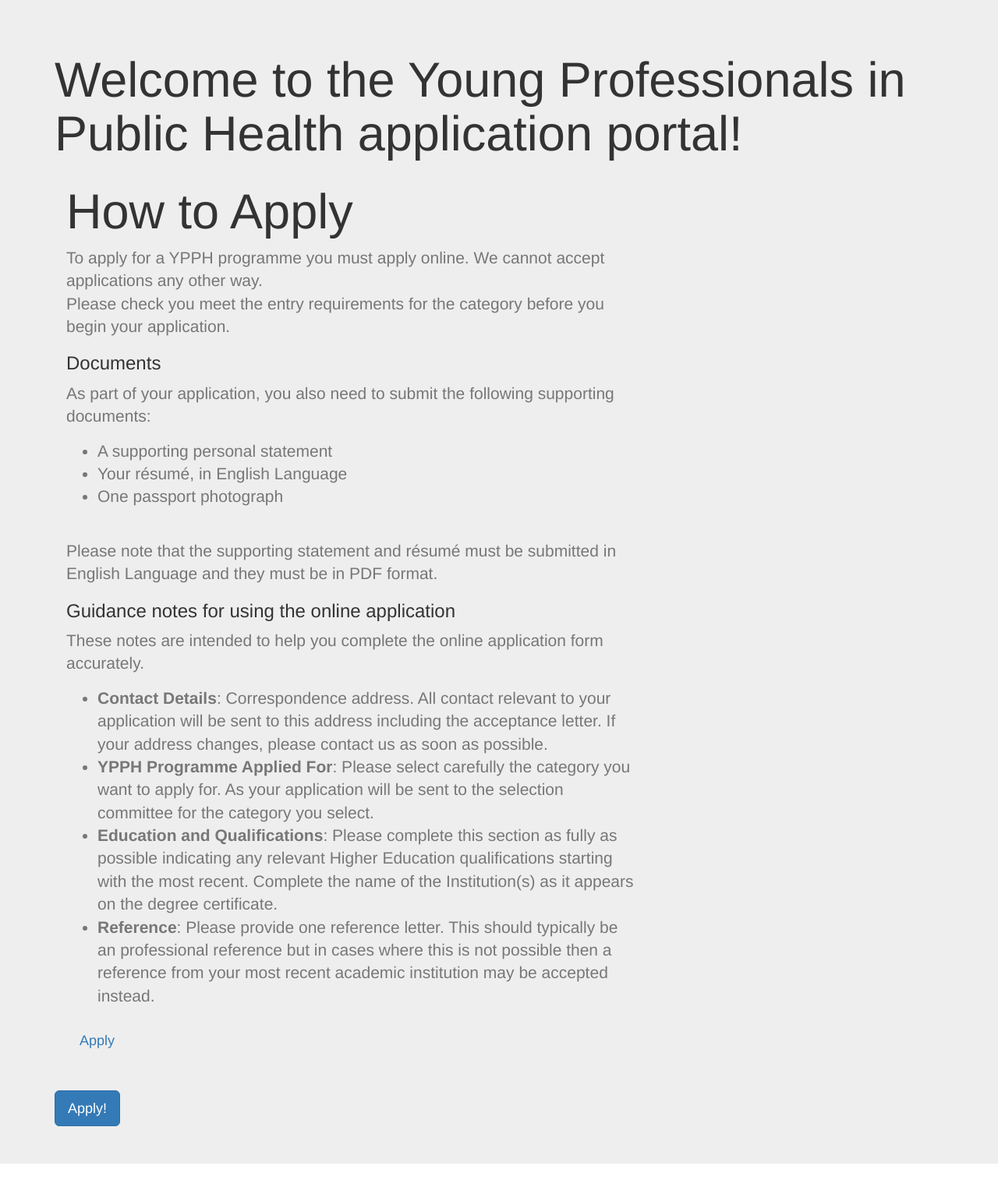
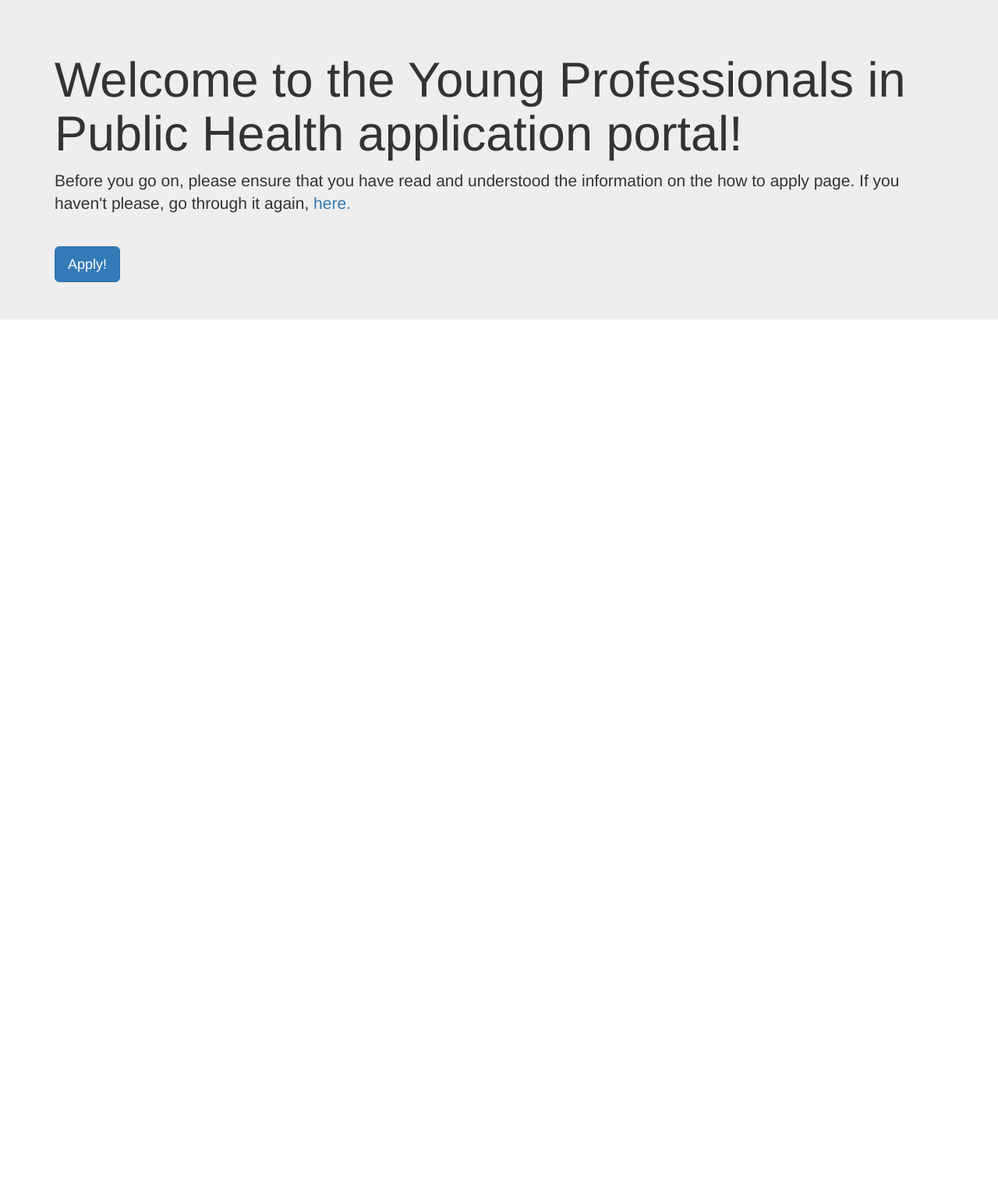
Before and after one commit to publichealth-edu/ypph-application, a Flask app: page / in a window 1280 px wide. Shown: the whole page at 78% size. After the commit the page ends 410 px from the top, so only its background shows below. Run offline with Flask 2, Linux system fonts and the light colour scheme; some libraries are stand-ins or nearby versions.

Commit message:
Update index.html

```diff
--- a/templates/index.html
+++ b/templates/index.html
@@ -9,44 +9,7 @@ Home
 <div class="jumbotron">
     <div class="container" style="padding: 2;">
       <h1 class="display-4">Welcome to the Young Professionals in Public Health application portal!</h1>
-
-        <div class="py-5">
-                <div class="container px-5">
-                    <div class="row justify-content-center">
-                        <div class="col-lg-8 col-xxl-6">
-                            <div class="text-left my-5">
-                                <h1 class="fw-bolder mb-3">How to Apply</h1>
-                                <p class="lead fw-normal text-muted mb-4">To apply for a YPPH programme you must apply online. We cannot accept applications any other way. <br>
-
-                                    Please check you meet the entry requirements for the category before you begin your application.</p>
-                                <h3 class="fw-bolder mb-3">Documents</h3>
-                                <p class="lead fw-normal text-muted mb-4">As part of your application, you also need to submit the following supporting documents:</p>
-                                <ul class="lead fw-normal text-muted mb-4">
-                                    <li class="mb-2">A supporting personal statement</li>
-                                    <li class="mb-2">Your résumé, in English Language</li>
-                                    <li class="mb-2">One passport photograph</li>
-                                </ul>
-                                <br>
-                                <p class="lead fw-normal text-muted mb-4">Please note that the supporting statement and résumé must be submitted in English Language and they must be in PDF format.</p>
-
-                                <h3 class="fw-bolder mb-3">Guidance notes for using the online application</h3>
-                                <p class="lead fw-normal text-muted mb-4">These notes are intended to help you complete the online application form accurately.</p>
-                                <ul class="lead fw-normal text-muted mb-4">
-<!--                                     <li class="mb-2"><strong>Name and Date of birth:</strong>&nbsp;must appear exactly as they do on your passport. Please take time to check the spelling and lay-out.</li> -->
-                                    <li class="mb-2"><strong>Contact Details</strong>: Correspondence address. All contact relevant to your application will be sent to this address including the acceptance letter. If your address changes, please contact us as soon as possible.</li>
-                                    <li class="mb-2"><strong>YPPH Programme Applied For</strong>: Please select carefully the category you want to apply for. As your application will be sent to the selection committee for the category you select.</li>
-                                    <li class="mb-2"><strong>Education and Qualifications</strong>: Please complete this section as fully as possible indicating any relevant Higher Education qualifications starting with the most recent. Complete the name of the Institution(s) as it appears on the degree certificate.</li>
-                                    <li class="mb-2"><strong>Reference</strong>: Please provide one reference letter. This should typically be an professional reference but in cases where this is not possible then a reference from your most recent academic institution may be accepted instead.</li>
-                                </ul>
-
-                                <div class="d-grid"><a class="btn btn-secondary btn-lg" href="https://aph-membership.herokuapp.com">Apply</a></div>
-                            </div>
-                        </div>
-                    </div>
-                </div>
-            </div>
-        </main>
-
+      <p class="lead">Before you go on, please ensure that you have read and understood the information on the how to apply page. If you haven't please, go through it again, <a href="https://aph.publichealth-edu.org/ypph.html">here<a>.</p>
       <hr class="my-4">
     <a class="btn btn-primary btn-lg" href=" {{ url_for ('login') }} " role="button">Apply!</a>
     </div>
```
